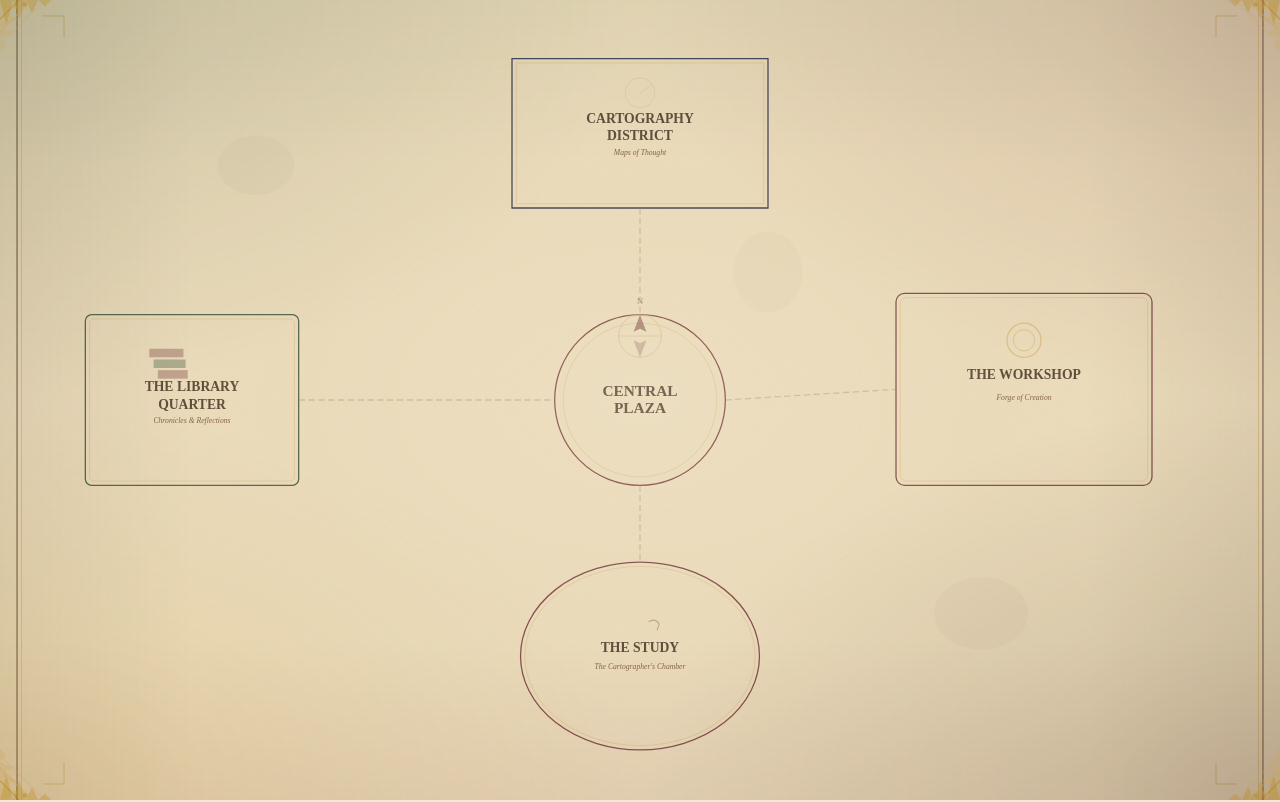
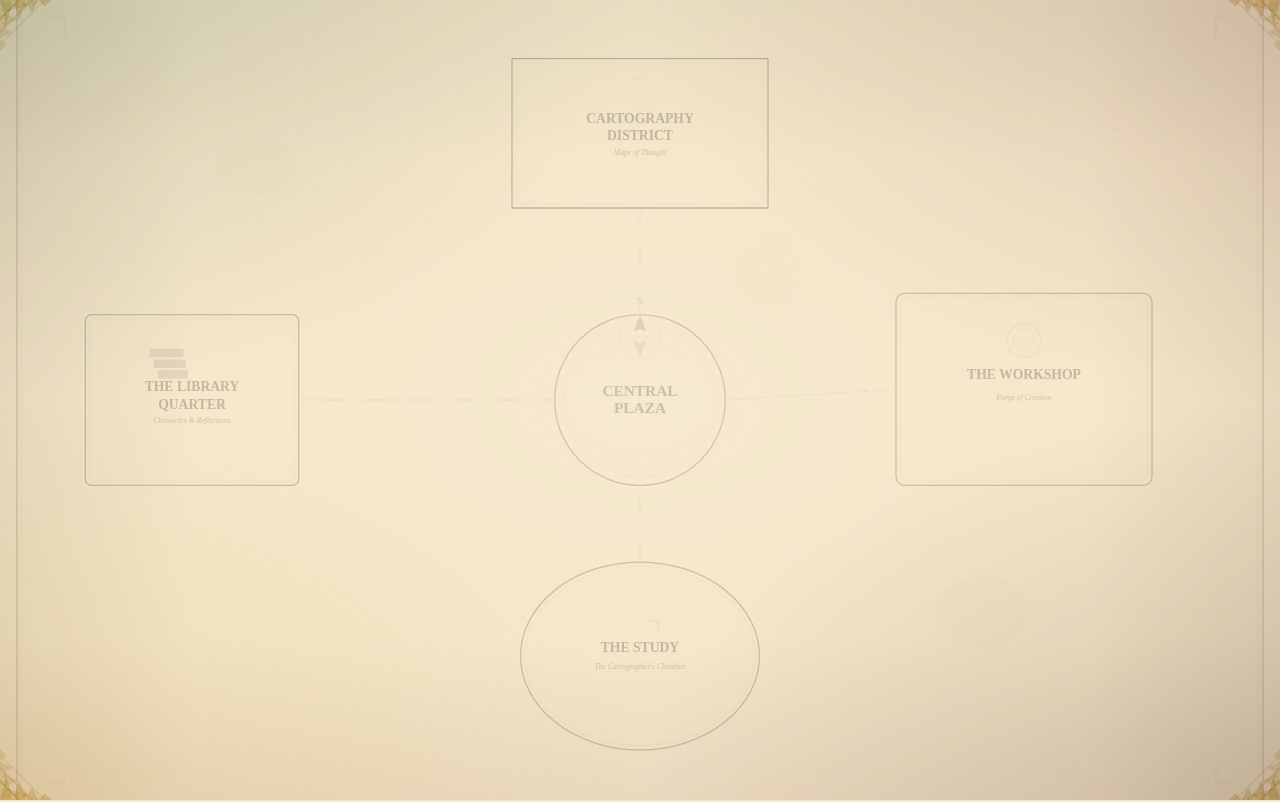
Before and after one commit to jacobdaviescam/The-Borderlands-Atlas, a Next.js app: page / in a window 1280 px wide. Shown: the top 802 px of the page. Built offline with nearby package versions, Linux system fonts and the light colour scheme.

Commit message:
Fix map layering - place map behind content
- Set map z-index to -1 to ensure it's behind all content
- Reduce opacity back to 25% for subtle effect
- Add sepia filter back for aged appearance
- Reduce content z-index from 10 to 1 (sufficient for layering)

```diff
--- a/app/components/MapBackground.tsx
+++ b/app/components/MapBackground.tsx
@@ -58,9 +58,10 @@
         backgroundSize: `${position.scale * 100}%`,
         backgroundPosition: `${position.x} ${position.y}`,
         backgroundRepeat: 'no-repeat',
-        opacity: 0.8,
+        opacity: 0.25,
+        filter: 'sepia(0.4)',
         transition: 'all 1.2s cubic-bezier(0.4, 0, 0.2, 1)',
-        zIndex: 0
+        zIndex: -1
       }}
     />
   );
--- a/app/globals.css
+++ b/app/globals.css
@@ -97,7 +97,7 @@
 /* Ensure content stays above background effects */
 body > * {
   position: relative;
-  z-index: 10;
+  z-index: 1;
 }
 
 
```
